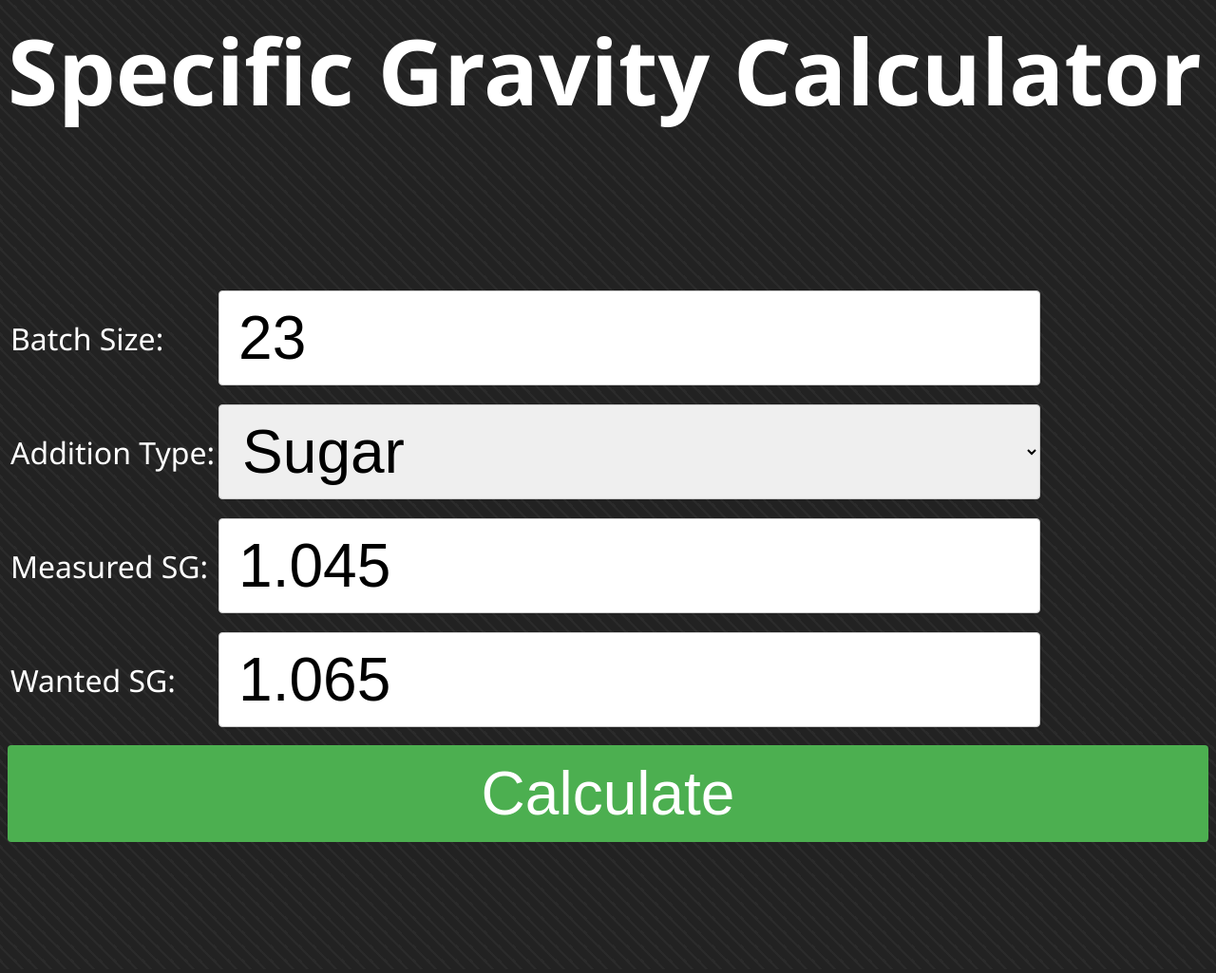
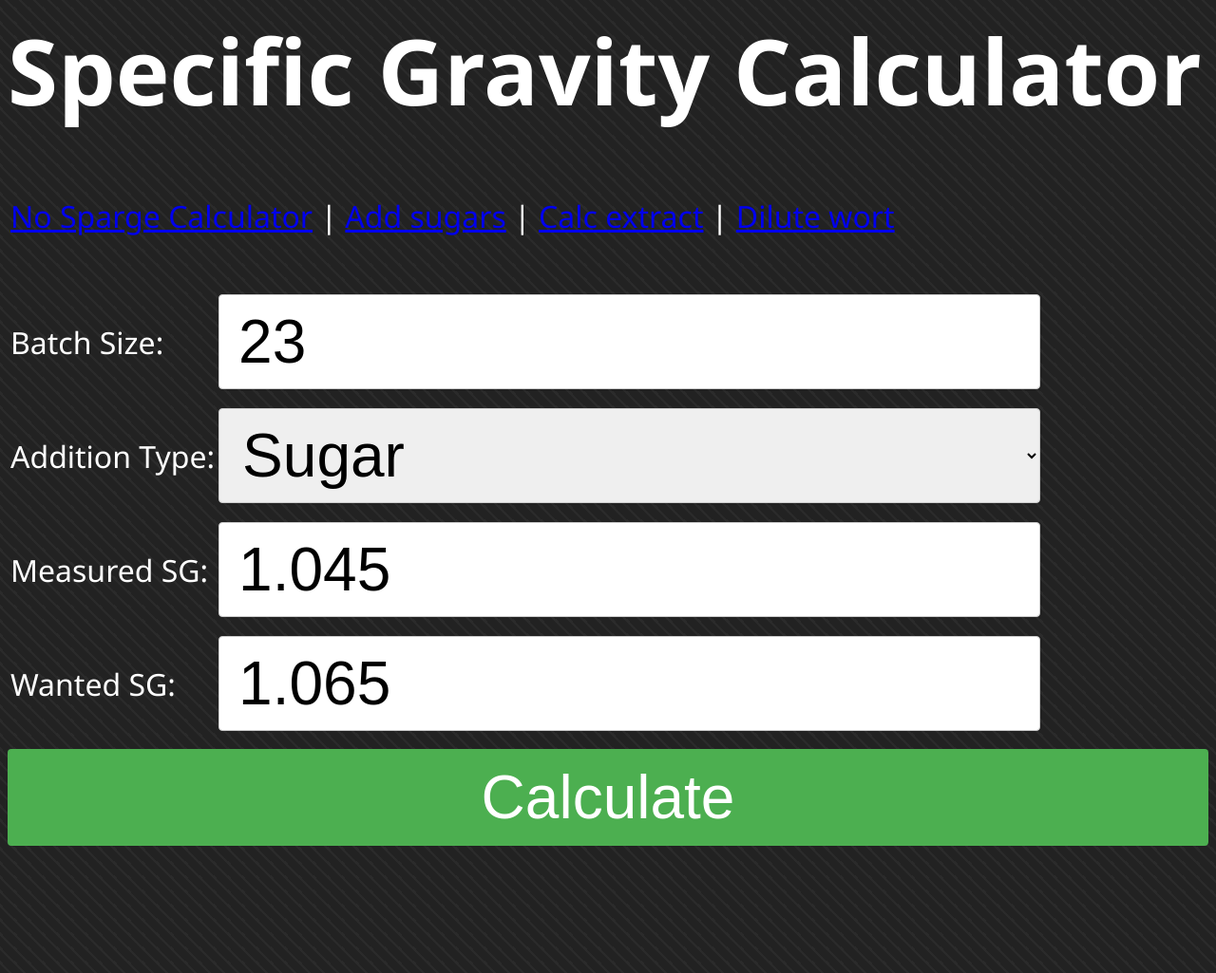
Before and after one commit to tedelm/NoSpargeBrew, a PHP site: page /sgv2.php?action=1 in a window 1280 px wide. Shown: the whole page at 95% size. Before the commit the page ends 887 px from the top, so only its background shows below. Run offline with PHP 8.4, Linux system fonts and the light colour scheme; data that the repository does not hold is empty.

Commit message:
fixed menu

```diff
--- a/PHP/sgv2.php
+++ b/PHP/sgv2.php
@@ -50,8 +50,10 @@ if(isset($Sugars)){
 <html>
    <body>
    <h1>Specific Gravity Calculator</h1>
-   </br>
    <table class='tableClass2'>
+	 <tr>
+		<td><a href='http://softwaist.se/NoSparge/index.php'>No Sparge Calculator</a> | <a href='http://softwaist.se/NoSparge/sg.php'>Add sugars</a> | <a href='http://softwaist.se/NoSparge/sgv2.php'>Calc extract</a> | <a href='http://softwaist.se/NoSparge/sgv3.php'>Dilute wort</a> </td>
+	 </tr>
 	 <tr>
 		<td><?php Echo $EchoResult; ?></td>
 	 </tr>
```
